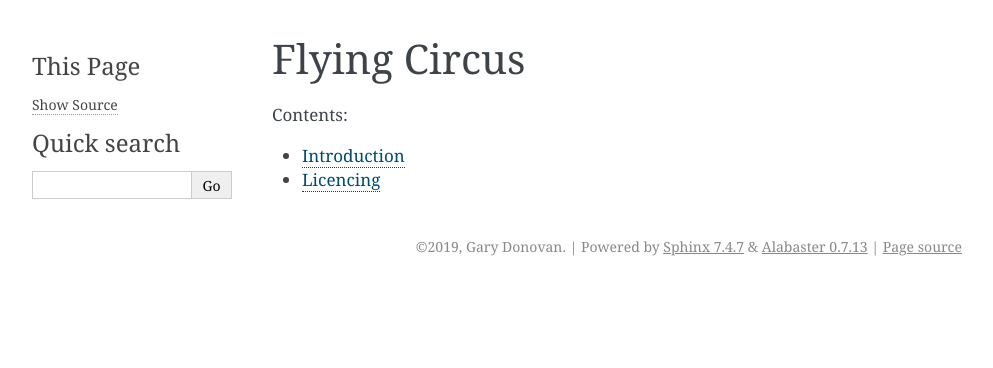
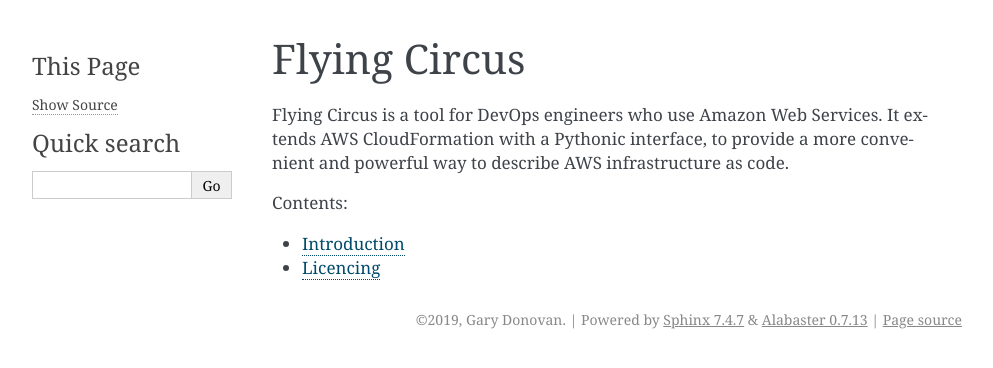
Before and after one commit to garyd203/flying-circus, a Sphinx documentation site: the page built from docs/index.rst, in a window 1280 px wide. Shown: the top 368 px of the page, without its empty margins (148-1141 px from the left). Built offline with Sphinx 7.4.7, drawn with Linux system fonts in a browser that asks for light colours; the version number is read from the project's files by our own code.

Commit message:
#36: Put an(other) introduction in the index.
So that you don't jump right in and wonder what this is.

```diff
--- a/docs/index.rst
+++ b/docs/index.rst
@@ -1,5 +1,9 @@
 Flying Circus
 =============
+
+Flying Circus is a tool for DevOps engineers who use Amazon Web Services. It
+extends AWS CloudFormation with a Pythonic interface, to provide a more
+convenient and powerful way to describe AWS infrastructure as code.
 
 .. toctree::
     :maxdepth: 1
```
